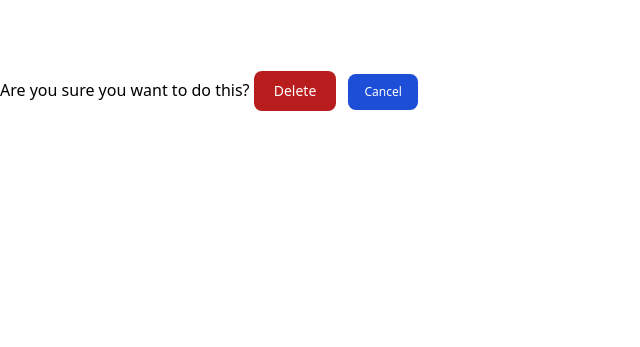
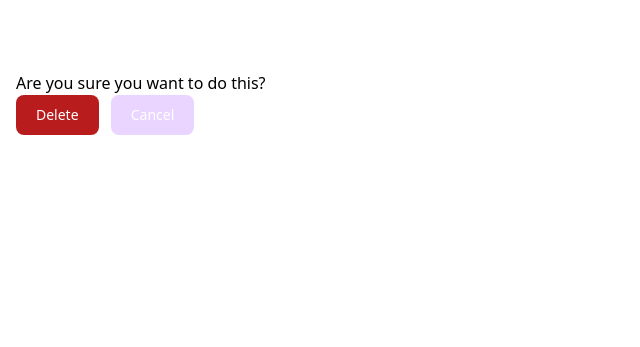
Before and after one commit to escheive/Facenook, a Django app: page /delete_profile/1/ in a window 1280 px wide. Shown: the part 73-420 px from the top of the page, without its empty margins (0-640 px from the left). Run offline with Django 4.2, Linux system fonts and the light colour scheme; a user stored in the database is signed in; tables that the repository leaves empty hold one stand-in row (values such as "Sample post"); some libraries are stand-ins or nearby versions.

Commit message:
fixed cancel delete profile and made the page look nicer

```diff
--- a/main_app/templates/delete_profile.html
+++ b/main_app/templates/delete_profile.html
@@ -2,16 +2,16 @@
 
 {% block content %}
 
-<div class="main pb-8">
+<div class="main pb-8 px-4">
     <!-- Create a Form -->
     <form method="POST">
-        Are you sure you want to do this?
+        <h1>Are you sure you want to do this?</h1>
         <button type="submit" class="focus:outline-none text-white bg-red-700 hover:bg-red-800 focus:ring-4 focus:ring-red-300 font-medium rounded-lg text-sm px-5 py-2.5 mr-2 mb-2 dark:bg-red-600 dark:hover:bg-red-700 dark:focus:ring-red-900">
             Delete
         </button>
-        <button type="submit" class="inline-flex items-center py-2.5 px-4 text-xs font-medium text-center text-white bg-blue-700 rounded-lg focus:ring-4 focus:ring-blue-200 dark:focus:ring-blue-900 hover:bg-blue-800">
+        <a href="{% url 'main_app:edit_profile' profile.id %}"><button type="button" class="focus:outline-none text-white bg-purple-200 hover:bg-purple-300 focus:ring-4 focus:ring-purple-300 font-medium rounded-lg text-sm px-5 py-2.5 mr-2 mb-2 dark:bg-purple-600 dark:hover:bg-purple-700 dark:focus:ring-purple-900">
             Cancel
-        </button>
+        </button></a>
     </form>
 </div>
 
--- a/main_app/views.py
+++ b/main_app/views.py
@@ -193,7 +193,7 @@ def edit_profile(request, pk):
 def delete_profile(request, pk):
 
     # grab the profile from the database
-    profile = Profile.objects.get(user=request.user)
+    profile = Profile.objects.get(pk=pk)
 
     if request.method == "POST":
         # grab the user
@@ -205,7 +205,7 @@ def delete_profile(request, pk):
         # redirect back to the home page
         return redirect('main_app:home')
 
-    return render(request, 'delete_profile.html')
+    return render(request, 'delete_profile.html', {"profile": profile})
 
 
 
```
